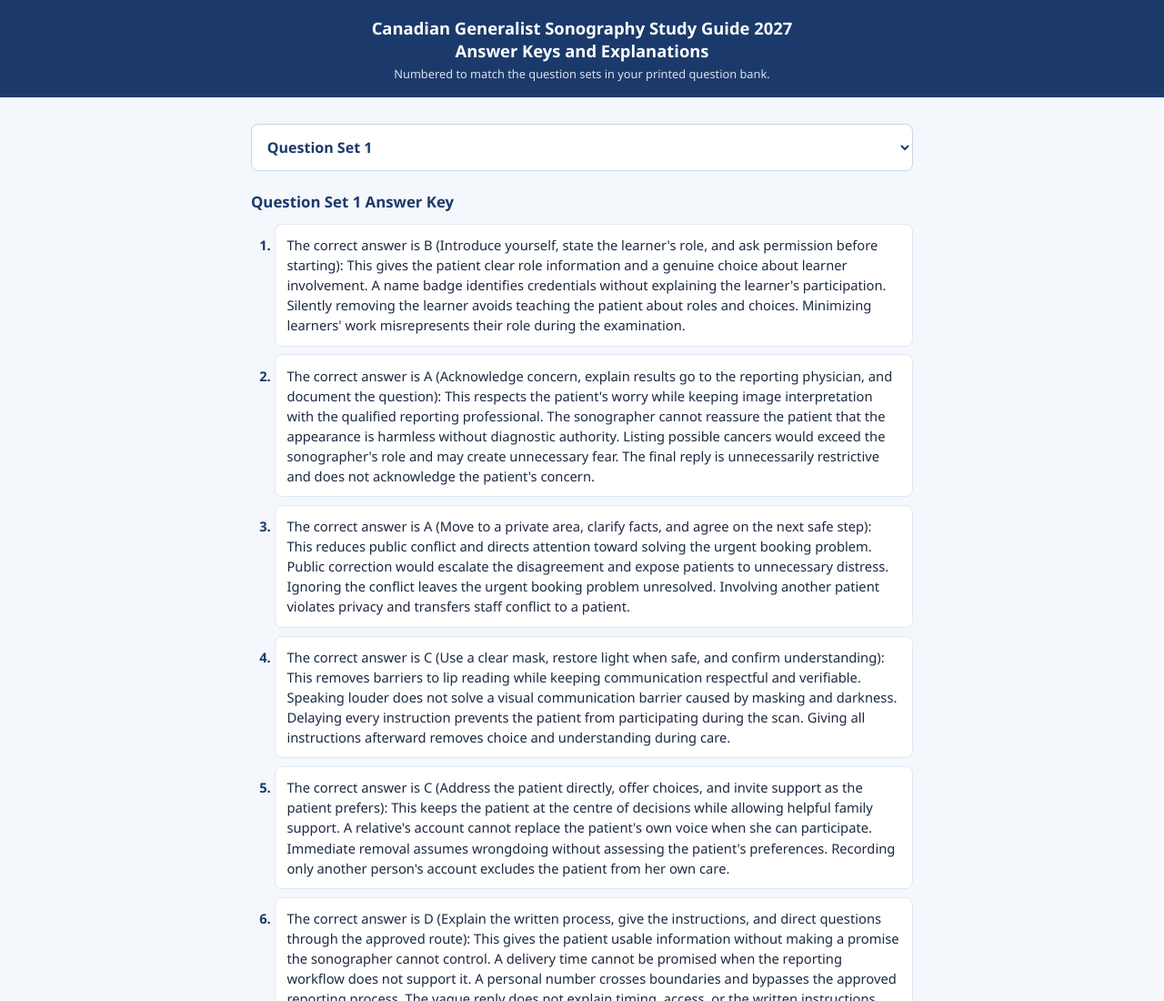
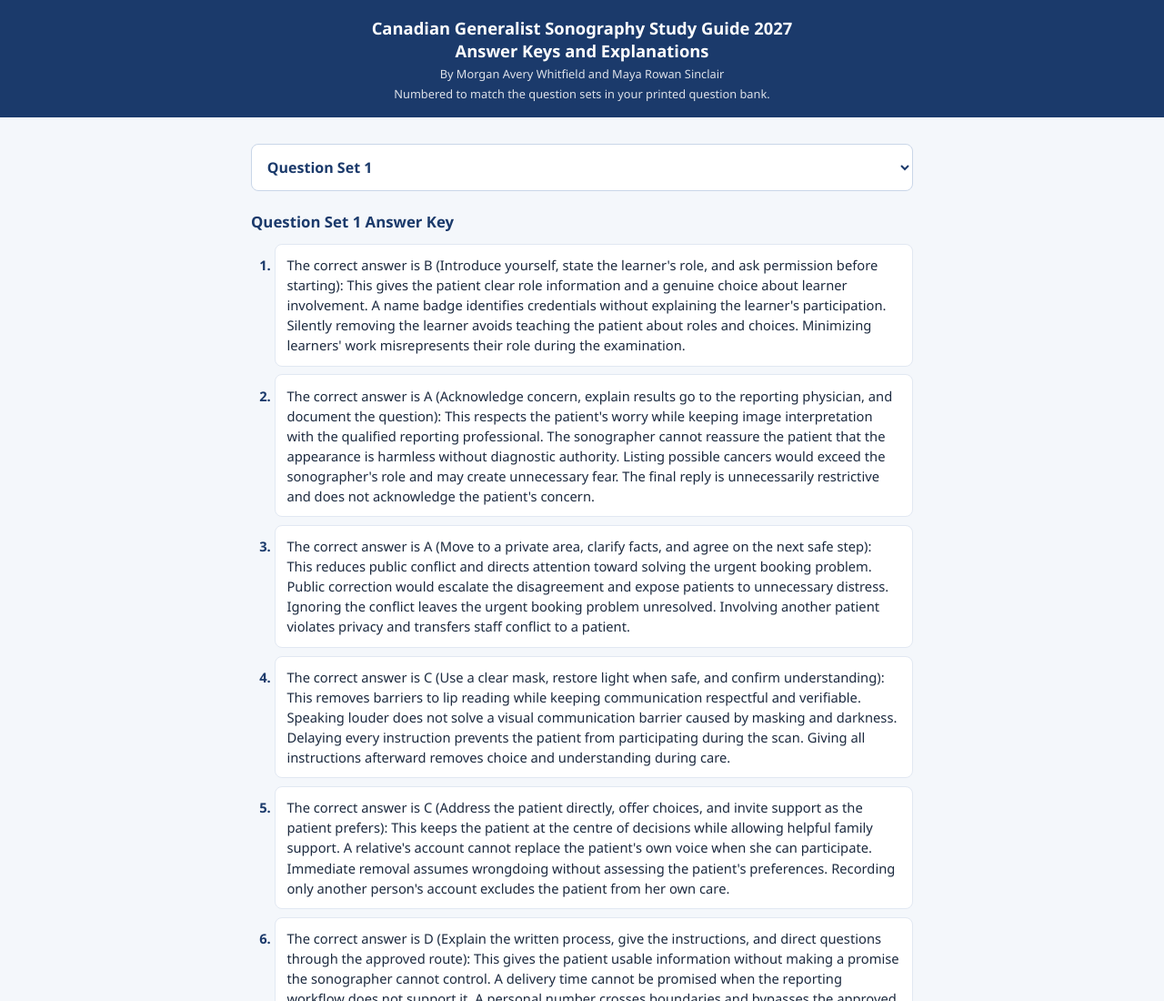
Before and after one commit to uprisingtestprep/sonoetp-exam, a plain HTML site: page answers.html in a window 1280 px wide. Shown: the top 1100 px of the page at 91% size. Drawn offline with Linux system fonts and the light colour scheme.

```diff
--- a/answers.html
+++ b/answers.html
@@ -35,6 +35,7 @@
 <body>
 <header>
   <h1>Canadian Generalist Sonography Study Guide 2027<br>Answer Keys and Explanations</h1>
+  <p>By Morgan Avery Whitfield and Maya Rowan Sinclair</p>
   <p>Numbered to match the question sets in your printed question bank.</p>
 </header>
 <main>
```
